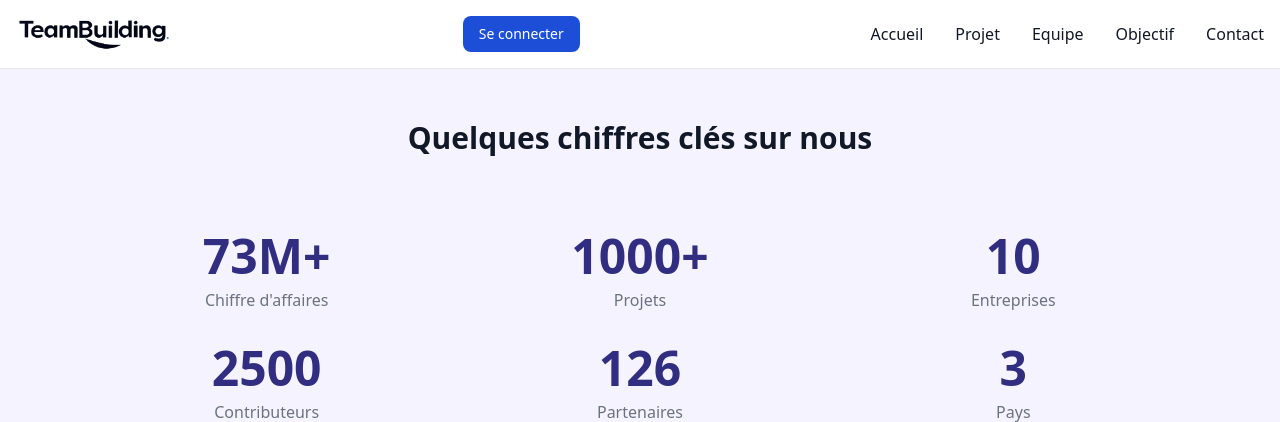
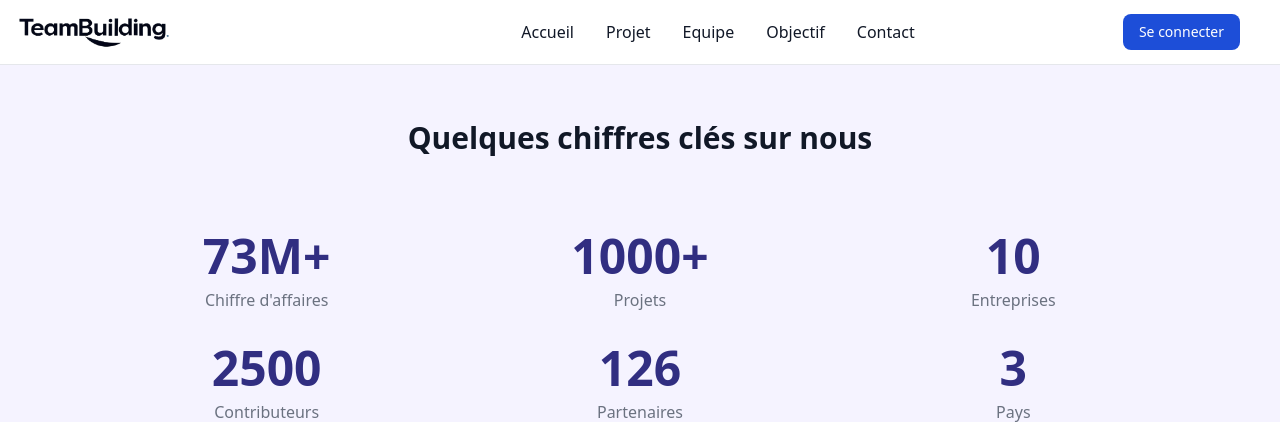
Before and after one commit to WILFRIEDdes/Advanced-Matchmaking, a Django app: page /matchmakingApp/objectif/ in a window 1280 px wide. Shown: the top 422 px of the page. Run offline with Django 5.2, Linux system fonts and the light colour scheme; some libraries are stand-ins or nearby versions.

Commit message:
reglages css

```diff
--- a/matchmakingProject/matchmakingApp/templates/base.html
+++ b/matchmakingProject/matchmakingApp/templates/base.html
@@ -105,98 +105,54 @@
         <a href="{% url 'index' %}" class="flex items-center space-x-3 rtl:space-x-reverse">
             <img src="{% static 'images/logoentreprise.png' %}" class="h-8" alt="TeamBuilding Logo">
         </a>
-        {% if user.is_authenticated %}
-        <div class="flex items-center justify-between w-full md:w-auto md:order-1" id="navbar-sticky">
+        <div class="flex md:order-2 space-x-3 md:space-x-0 rtl:space-x-reverse">
+            <button data-collapse-toggle="navbar-sticky" type="button" class="inline-flex items-center p-2 w-10 h-10 justify-center text-sm text-gray-500 rounded-lg md:hidden hover:bg-gray-100 focus:outline-none focus:ring-2 focus:ring-gray-200 dark:text-gray-400 dark:hover:bg-gray-700 dark:focus:ring-gray-600" aria-controls="navbar-sticky" aria-expanded="false">
+        </div>
+        <div class="flex items-center w-full justify-center md:w-auto md:order-1" id="navbar-sticky">
+            {% if user.is_authenticated %}
             <ul class="flex flex-col p-4 md:p-0 mt-4 font-medium border border-gray-100 rounded-lg bg-gray-50 md:space-x-8 rtl:space-x-reverse md:flex-row md:mt-0 md:border-0 md:bg-white md:justify-center">
                 {% if user.role == 'manager' %}
-                    <li>
-                        <a href="{% url 'index' %}" class="block py-2 px-3 text-gray-900 rounded-sm hover:bg-gray-100 md:hover:bg-transparent md:hover:text-blue-700 md:p-0">Accueil</a>
-                    </li>
-                    <li>
-                        <a href="{% url 'list_projects' %}" class="block py-2 px-3 text-gray-900 rounded-sm hover:bg-gray-100 md:hover:bg-transparent md:hover:text-blue-700 md:p-0">Projets</a>
-                    </li>
-                    <li>
-                        <a href="{% url 'list_employees' %}" class="block py-2 px-3 text-gray-900 rounded-sm hover:bg-gray-100 md:hover:bg-transparent md:hover:text-blue-700 md:p-0">Employés</a>
-                    </li>
-                    <li>
-                        <a href="{% url 'create_project' %}" class="block py-2 px-3 text-gray-900 rounded-sm hover:bg-gray-100 md:hover:bg-transparent md:hover:text-blue-700 md:p-0">Créer un projet</a>
-                    </li>
+                    <li><a href="{% url 'index' %}" class="block py-2 px-3 text-gray-900 rounded-sm hover:bg-gray-100 md:hover:bg-transparent md:hover:text-blue-700 md:p-0">Accueil</a></li>
+                    <li><a href="{% url 'list_projects' %}" class="block py-2 px-3 text-gray-900 rounded-sm hover:bg-gray-100 md:hover:bg-transparent md:hover:text-blue-700 md:p-0">Projets</a></li>
+                    <li><a href="{% url 'list_employees' %}" class="block py-2 px-3 text-gray-900 rounded-sm hover:bg-gray-100 md:hover:bg-transparent md:hover:text-blue-700 md:p-0">Employés</a></li>
+                    <li><a href="{% url 'create_project' %}" class="block py-2 px-3 text-gray-900 rounded-sm hover:bg-gray-100 md:hover:bg-transparent md:hover:text-blue-700 md:p-0">Créer un projet</a></li>
                 {% elif user.role == 'employe' %}
-                    <li>
-                        <a href="{% url 'list_projects' %}" class="block py-2 px-3 text-gray-900 rounded-sm hover:bg-gray-100 md:hover:bg-transparent md:hover:text-blue-700 md:p-0">Mes Projets</a>
-                    </li>
+                    <li><a href="{% url 'list_projects' %}" class="block py-2 px-3 text-gray-900 rounded-sm hover:bg-gray-100 md:hover:bg-transparent md:hover:text-blue-700 md:p-0">Mes Projets</a></li>
                 {% endif %}
-                <li>
-                    <a href="{% url 'profile' %}" class="block py-2 px-3 text-gray-900 rounded-sm hover:bg-gray-100 md:hover:bg-transparent md:hover:text-blue-700 md:p-0">Mon Profil</a>
-                </li>
+                <li><a href="{% url 'profile' %}" class="block py-2 px-3 text-gray-900 rounded-sm hover:bg-gray-100 md:hover:bg-transparent md:hover:text-blue-700 md:p-0">Mon Profil</a></li>
             </ul>
-            <form method="post" action="{% url 'logout' %}" class="ml-auto">
+
+            <form method="post" action="{% url 'logout' %}" class="absolute right-10">
                 {% csrf_token %}
-                <button type="submit" class="text-white bg-red-600 hover:bg-red-700 font-medium rounded-lg text-sm px-4 py-2 text-center">Déconnexion</button>
+                <button type="submit" class="text-white bg-red-600 hover:bg-red-700 font-medium rounded-lg text-sm px-4 py-2 text-center">
+                    Déconnexion
+                </button>
             </form>
-        </div>
 
-        {% else %}
-            <div class="items-center justify-between hidden w-full md:flex md:w-auto md:order-1" id="navbar-sticky">
-                <ul class="flex flex-col p-4 md:p-0 mt-4 font-medium border border-gray-100 rounded-lg bg-gray-50 md:space-x-8 rtl:space-x-reverse md:flex-row md:mt-0 md:border-0 md:bg-white md:justify-center">
-                    <li>
-                        <a href="{% url 'index' %}" class="block py-2 px-3 text-gray-900 rounded-sm hover:bg-gray-100 md:hover:bg-transparent md:hover:text-blue-700 md:p-0">Accueil</a>
-                    </li>
-                    <li>
-                        <a href="{% url 'projet' %}" class="block py-2 px-3 text-gray-900 rounded-sm hover:bg-gray-100 md:hover:bg-transparent md:hover:text-blue-700 md:p-0">Projet</a>
-                    </li>
-                    <li>
-                        <a href="{% url 'equipe' %}" class="block py-2 px-3 text-gray-900 rounded-sm hover:bg-gray-100 md:hover:bg-transparent md:hover:text-blue-700 md:p-0">Equipe</a>
-                    </li>
-                    <li>
-                        <a href="{% url 'objectif' %}" class="block py-2 px-3 text-gray-900 rounded-sm hover:bg-gray-100 md:hover:bg-transparent md:hover:text-blue-700 md:p-0">Objectif</a>
-                    </li>
-                    <li>
-                        <a href="{% url 'contact' %}" class="block py-2 px-3 text-gray-900 rounded-sm hover:bg-gray-100 md:hover:bg-transparent md:hover:text-blue-700 md:p-0">Contact</a>
-                    </li>
+
+            {% else %}
+            <div class="flex items-center justify-start w-auto md:w-auto md:order-1 " id="navbar-sticky">
+                <ul class="flex flex-col p-0 mt-4 font-medium border border-gray-100 rounded-lg bg-gray-50 md:space-x-8 rtl:space-x-reverse md:flex-row md:mt-0 md:border-0 md:bg-white md:justify-start">
+                    <li><a href="{% url 'index' %}" class="block py-2 px-3 text-gray-900 rounded-sm hover:bg-gray-100 md:hover:bg-transparent md:hover:text-blue-700 md:p-0">Accueil</a></li>
+                    <li><a href="{% url 'projet' %}" class="block py-2 px-3 text-gray-900 rounded-sm hover:bg-gray-100 md:hover:bg-transparent md:hover:text-blue-700 md:p-0">Projet</a></li>
+                    <li><a href="{% url 'equipe' %}" class="block py-2 px-3 text-gray-900 rounded-sm hover:bg-gray-100 md:hover:bg-transparent md:hover:text-blue-700 md:p-0">Equipe</a></li>
+                    <li><a href="{% url 'objectif' %}" class="block py-2 px-3 text-gray-900 rounded-sm hover:bg-gray-100 md:hover:bg-transparent md:hover:text-blue-700 md:p-0">Objectif</a></li>
+                    <li><a href="{% url 'contact' %}" class="block py-2 px-3 text-gray-900 rounded-sm hover:bg-gray-100 md:hover:bg-transparent md:hover:text-blue-700 md:p-0">Contact</a></li>
                 </ul>
             </div>
-            <a href="{% url 'login' %}" class="text-white bg-blue-700 hover:bg-blue-800 focus:ring-4 focus:outline-none focus:ring-blue-300 font-medium rounded-lg text-sm px-4 py-2 text-center">Se connecter</a>
-        {% endif %}
+
+            <a href="{% url 'login' %}" class="text-white bg-blue-700 hover:bg-blue-800 focus:ring-4 focus:outline-none focus:ring-blue-300 font-medium rounded-lg text-sm px-4 py-2 text-center absolute right-10">
+                Se connecter
+            </a>
+            {% endif %}
+        </div>
     </div>
 </nav>
 
-
-    <!-- Navbar -->
-    <!-- <nav class="bg-gradient-to-r from-blue-700 via-blue-600 to-blue-500 shadow-md rounded-b-lg px-6 py-4">
-        <div class="container mx-auto flex justify-between items-center">
-            <a href="{% url 'index' %}" class="text-white text-2xl font-extrabold tracking-wide">Mon Site</a>
-            <div class="flex items-center space-x-6">
-                {% if user.is_authenticated %}
-                    {% if user.role == 'manager' %}
-                        <a href="{% url 'list_projects' %}" class="text-white font-medium transition duration-300 border-b-2 border-transparent hover:border-white">Projets</a>
-                        <a href="{% url 'list_employees' %}" class="text-white font-medium transition duration-300 border-b-2 border-transparent hover:border-white">Employés</a>
-                        <a href="{% url 'create_project' %}" class="text-white font-medium transition duration-300 border-b-2 border-transparent hover:border-white">Créer un projet</a>
-                        <a href="{% url 'calendar' %}" class="text-white font-medium transition duration-300 border-b-2 border-transparent hover:border-white">Calendrier</a>
-                        <a href="{% url 'profile' %}" class="text-white font-medium transition duration-300 border-b-2 border-transparent hover:border-white">Mon Profil</a>
-                    {% elif user.role == 'employe' %}
-                        <a href="{% url 'list_projects' %}" class="text-white font-medium transition duration-300 border-b-2 border-transparent hover:border-white">Mes Projets</a>
-                        <a href="{% url 'calendar' %}" class="text-white font-medium transition duration-300 border-b-2 border-transparent hover:border-white">Calendrier</a>
-                        <a href="{% url 'profile' %}" class="text-white font-medium transition duration-300 border-b-2 border-transparent hover:border-white">Mon Profil</a>
-                    {% endif %}
-                    <span class="text-white font-semibold">Bienvenue, {{ user.prenom }} {{ user.nom }} !</span>
-                    <form method="post" action="{% url 'logout' %}">
-                        {% csrf_token %}
-                        <button type="submit" class="text-white font-medium transition duration-300 border-b-2 border-transparent hover:border-white">Déconnexion</button>
-                    </form>
-                {% else %}
-                    <a href="{% url 'login' %}" class="text-white font-medium transition duration-300 border-b-2 border-transparent hover:border-white">Connexion</a>
-                {% endif %}
-            </div>
-        </div>
-    </nav> -->
-
-
-
-    <!-- Contenu principal -->
-    <div class="container mx-auto p-8">
-        {% block content %}{% endblock %}
-    </div>
+<!-- Contenu principal -->
+<div class="container mx-auto p-8">
+    {% block content %}{% endblock %}
+</div>
 
 </body>
 </html>
--- a/matchmakingProject/matchmakingApp/templates/create_project.html
+++ b/matchmakingProject/matchmakingApp/templates/create_project.html
@@ -4,7 +4,7 @@
 {% block title %}Créer un projet{% endblock %}
 
 {% block content %}
-<div class="max-w-4xl mx-auto bg-white p-8 rounded-xl shadow-xl">
+<div class="max-w-4xl mx-auto bg-white p-8 rounded-xl shadow-xl mt-8">
     <h1 class="text-2xl font-bold mb-6">Créer un nouveau projet</h1>
 
     <form method="post" class="space-y-6 bg-white p-8 rounded shadow-md">
@@ -265,10 +265,10 @@
                 const div = e.target.parentElement;
                 const jourSupprime = div.querySelector('select[name="jour"]').value;
                 div.remove();
-
                 refreshHoraireSelects();
             }
         });
+
 
         let totalExp = 0;
 
@@ -296,6 +296,4 @@
     }
 });
 </script>
-
-
 {% endblock %}
--- a/matchmakingProject/matchmakingApp/templates/list_projects.html
+++ b/matchmakingProject/matchmakingApp/templates/list_projects.html
@@ -22,7 +22,7 @@
   </div>
 {% endif %}
 
-<h1 class="text-3xl font-bold mb-6">Liste des projets</h1>
+<h1 class="text-3xl font-bold mb-6 pt-11">Liste des projets</h1>
 
 <div class="space-y-6">
     {% for projet in projets %}
--- a/matchmakingProject/matchmakingApp/templates/login.html
+++ b/matchmakingProject/matchmakingApp/templates/login.html
@@ -3,7 +3,8 @@
 {% block title %}Connexion{% endblock %}
 
 {% block content %}
-<div class="max-w-md mx-auto mt-10 p-6 bg-white shadow-md rounded">
+<div class="flex items-center justify-center min-h-screen bg-violet-50">
+    <div class="max-w-md w-full p-6 bg-white shadow-md rounded">
         <h2 class="text-2xl font-bold text-center">Connexion</h2>
 
         <form method="post" class="mt-4">
@@ -17,4 +18,5 @@
             {% endif %}
         </form>
     </div>
+</div>
 {% endblock %}
--- a/matchmakingProject/matchmakingApp/templates/objectif.html
+++ b/matchmakingProject/matchmakingApp/templates/objectif.html
@@ -7,7 +7,7 @@
 
   <div class="w-full bg-violet-50 mt-20">
     <div class="text-center mb-3">
-      <h2 class="text-3xl font-bold text-gray-900 dark:text-white">Quelques chiffres clés sur nous</h2>
+      <h2 class="text-3xl font-bold text-gray-900">Quelques chiffres clés sur nous</h2>
     </div>
 
     <div id="fullWidthTabContent" class="bg-violet-50">
@@ -43,7 +43,7 @@
   </div>
 
   <div class="mt-12 text-center">
-    <h3 class="text-3xl font-bold text-gray-900 dark:text-white mb-4">Nos partenaires</h3>
+    <h3 class="text-3xl font-bold text-gray-900 mb-4">Nos partenaires</h3>
     <div class="flex flex-wrap justify-center items-center gap-6 px-4">
       <img src="{% static 'images/junialogo.png' %}" alt="Partenaire 1" class="h-12 object-contain" />
       <img src="{% static 'images/isenlogo.png' %}" alt="Partenaire 2" class="h-12 object-contain" />
--- a/matchmakingProject/matchmakingApp/templates/profile.html
+++ b/matchmakingProject/matchmakingApp/templates/profile.html
@@ -24,7 +24,7 @@
   </div>
 {% endif %}
 
-<div class="max-w-3xl mx-auto bg-white p-8 shadow-lg rounded-lg">
+<div class="max-w-3xl mx-auto bg-white p-8 shadow-lg rounded-lg mt-10">
     <h2 class="text-2xl font-bold mb-6">Mon Profil</h2>
 
     <form method="post" class="space-y-6">
```
Lines whose indentation alone changed are shown as unchanged.
